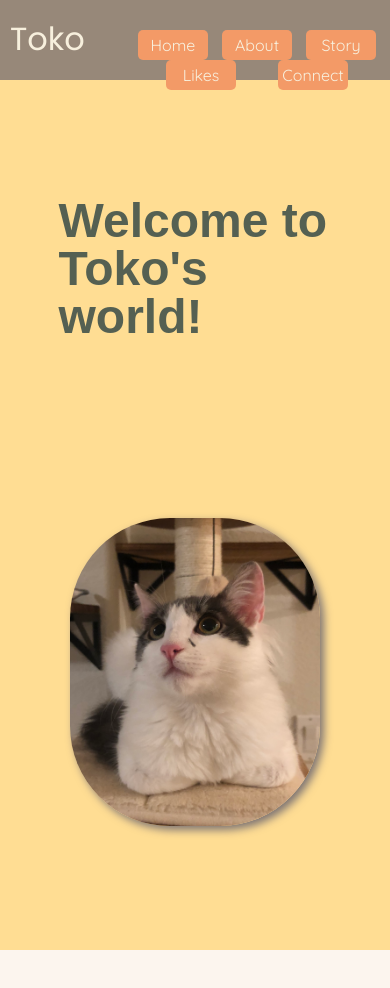
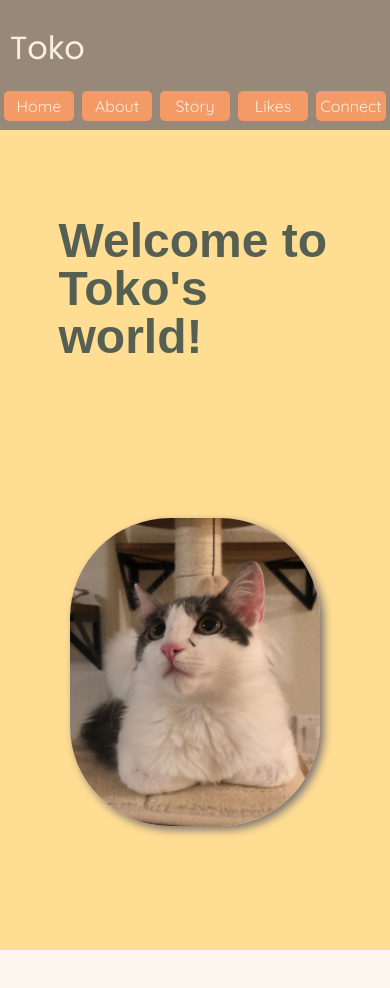
Before and after one commit to yeouvi29/Udacity-2nd-project, a plain HTML site: page index.html in a window 390 px wide. Shown: the top 988 px of the page. Drawn offline with Linux system fonts and the light colour scheme; a web font is replaced by a local one.

Commit message:
edit menu layou on mobile view

```diff
--- a/css/styles.css
+++ b/css/styles.css
@@ -396,3 +396,24 @@ a {
         border-radius: 100px;
     }
 }
+
+@media (max-width: 550px) {
+    .navigation {
+        flex-direction: column;
+        height: 130px;
+        justify-content: space-around
+    }
+
+    .nav-ul {
+        width: 100vw;
+        min-width: 370px;
+        display: flex;
+        flex-direction: row;
+        justify-content: space-around;
+        padding: 0;
+    }
+
+    .intro {
+        align-self: center;
+    }
+}
```
